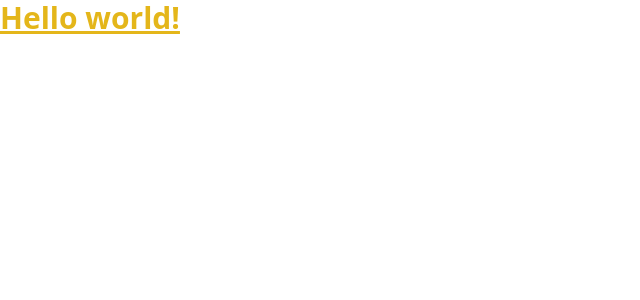
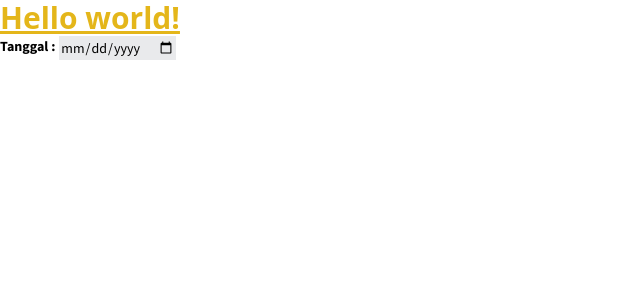
Before and after one commit to Bejo-Group/goldy-FE, a React (Create React App) app in the folder goldy/: page / in a window 1280 px wide. Shown: the top 300 px of the page, without its empty margins (0-640 px from the left). Built offline with nearby package versions, Linux system fonts and the light colour scheme.

Commit message:
Add component DatePicker

```diff
--- a/goldy/package.json
+++ b/goldy/package.json
@@ -7,6 +7,7 @@
     "@testing-library/react": "^13.4.0",
     "@testing-library/user-event": "^13.5.0",
     "react": "^18.2.0",
+    "react-datepicker": "^4.10.0",
     "react-dom": "^18.2.0",
     "react-scripts": "5.0.1",
     "web-vitals": "^2.1.4"
--- a/goldy/src/App.js
+++ b/goldy/src/App.js
@@ -1,10 +1,11 @@
+import DatePicker from './components/DatePicker.js'
 
 function App() {
   return (
     <div>
-       <h1 className="text-3xl font-bold underline text-gold">
-          Hello world!
-      </h1>
+       <h1 className="text-3xl font-bold underline text-gold">Hello world!</h1>
+       <DatePicker></DatePicker>
+
     </div>
   );
 }
--- /dev/null
+++ b/goldy/src/components/DatePicker.js
@@ -0,0 +1,17 @@
+import React, {useState} from "react";
+
+export default function PickDate(){
+    const [date,setDate]=useState();
+    console.log("Date",date);
+
+    return(
+        <div className=" flex flex-cols-1 w-1/3 flex space-x-1">
+            <h1 className="text-sm font-primary font-bold">Tanggal : </h1>
+            <input
+                type="date" onChange={e=>setDate(e.target.value)}
+                className="border border-lightgray bg-lightgray text-sm font-primary
+                        focus:outline-none focus:border-darkgray"
+            />
+        </div>
+);
+}
```
Also changed, not shown: 1 other file (tests, documents, lock files or other folders).
